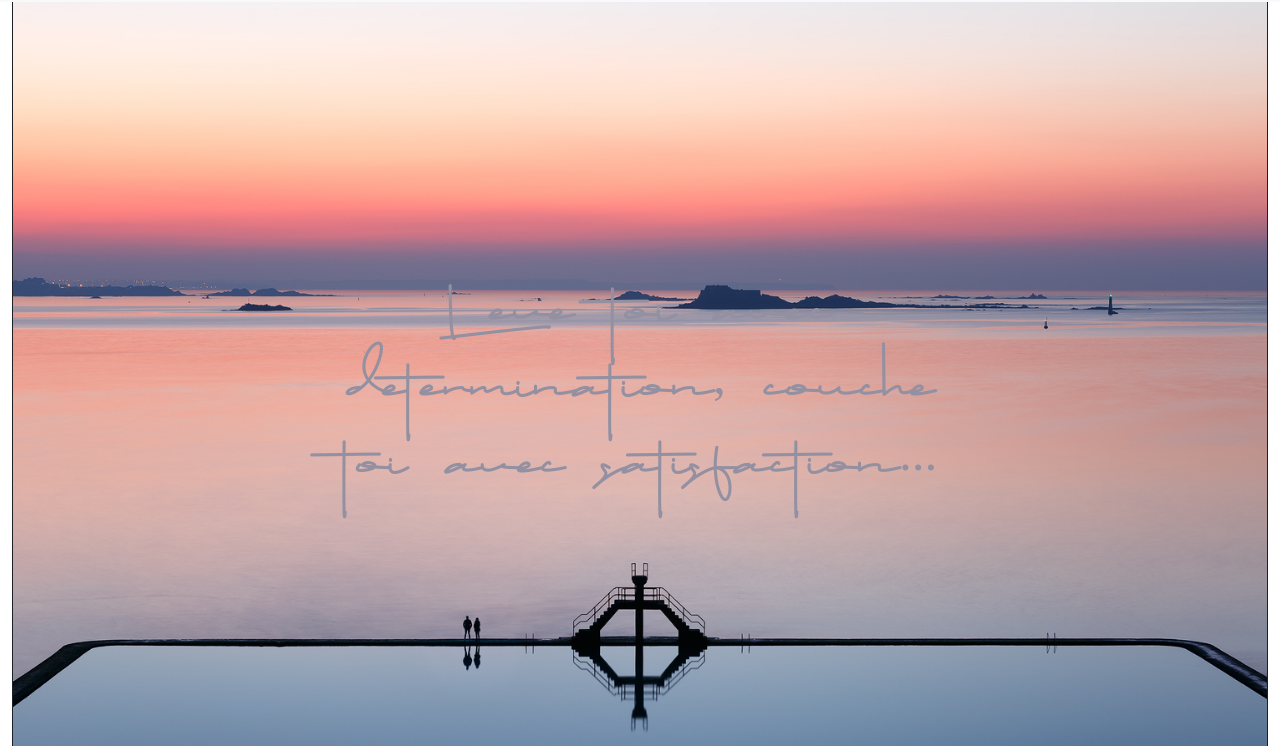
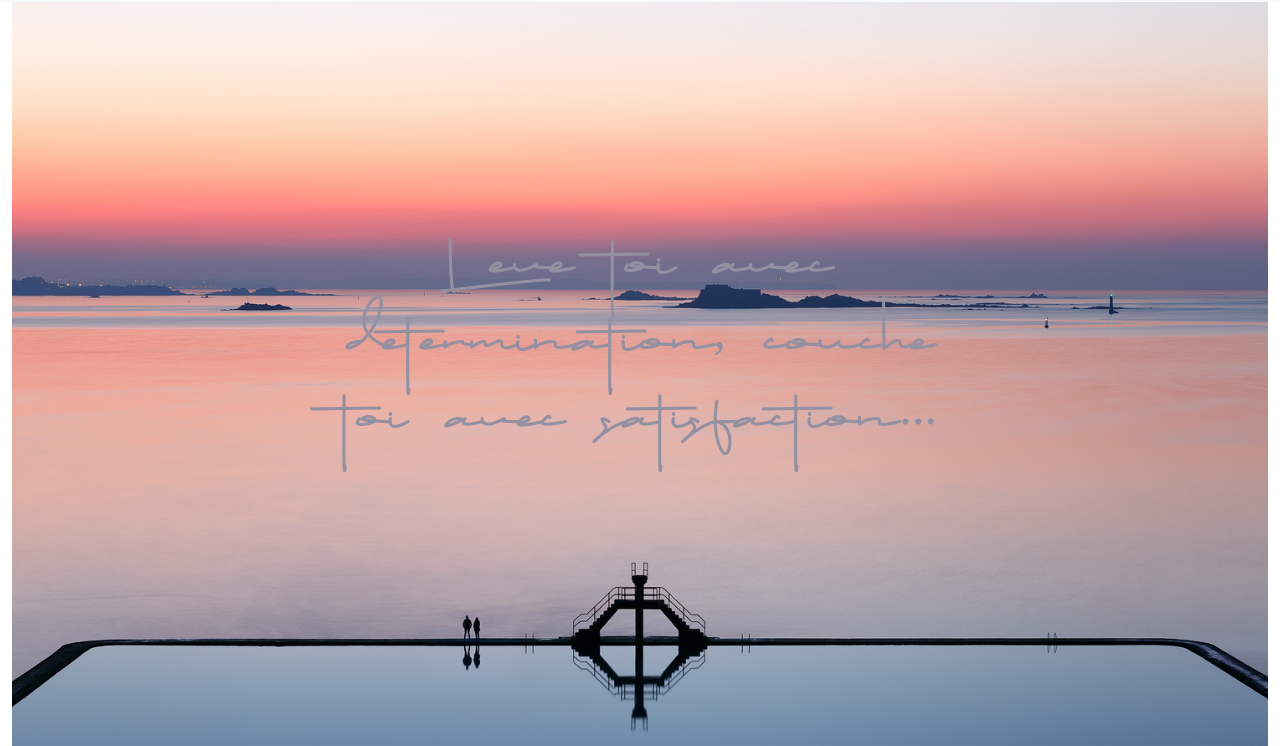
Before and after one commit to DavidZoLoCa/EvalHtmlCss, a plain HTML site: page Index.html in a window 1280 px wide. Shown: the part 54-800 px from the top of the page. Drawn offline with nearby package versions, Linux system fonts and the light colour scheme.

```diff
--- a/Index.html
+++ b/Index.html
@@ -24,7 +24,7 @@
   <header >
     <nav class="navbar navbar-expand-lg navbar-light  bg-light fixed-top" >
       <div class="container-fluid">
-        <a class="navbar-brand" href="./Index.html">Triathlon Club Saint-Malo</a>
+        <a class="NameSite navbar-brand" href="./Index.html">Triathlon Club Saint-Malo</a>
         <button class="navbar-toggler" type="button" data-bs-toggle="collapse" data-bs-target="#navbarNavAltMarkup" aria-controls="navbarNavAltMarkup" aria-expanded="false" aria-label="Toggle navigation">
           <span class="navbar-toggler-icon"></span>
         </button>
@@ -37,15 +37,13 @@
         </div>
       </div>
     </nav>
-    <div class="card bg-dark text-white " >
-      <img src="./Images/OceanMalouin.jpg" class="card-img img-fluid HeaderImage" alt="...">
-      <div class="card-img-overlay HeaderCard">
-        <h5 class="card-title"></h5>
-        <p class="proverbe card-text ">Leve toi avec determination, couche toi avec satisfaction...</p>
+  </header>
+    <main>
+      <div class="MainPicture">
+            <img src="./Images/OceanMalouin.jpg" class="card-img img-fluid HeaderImage" alt="...">
+              <div class="proverbe ">Leve toi avec determination, couche toi avec satisfaction...</div>
       </div>
-    </div>
-  </header>
-  <main>
+
     <!-- Club History-->
     <article class="container ClubHistory">
       <div class="card Presentation">
```
